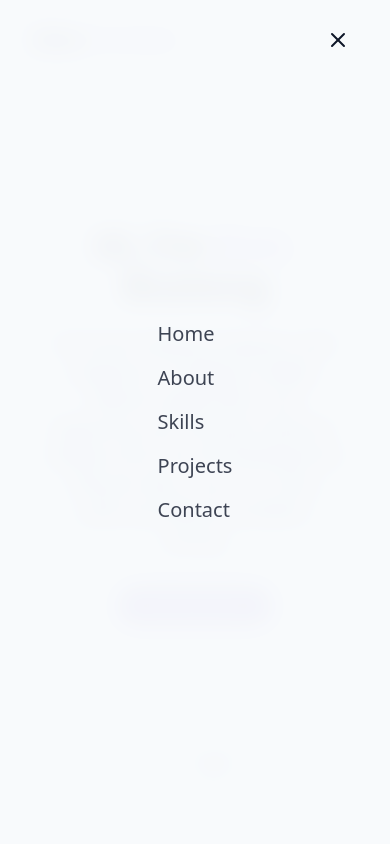
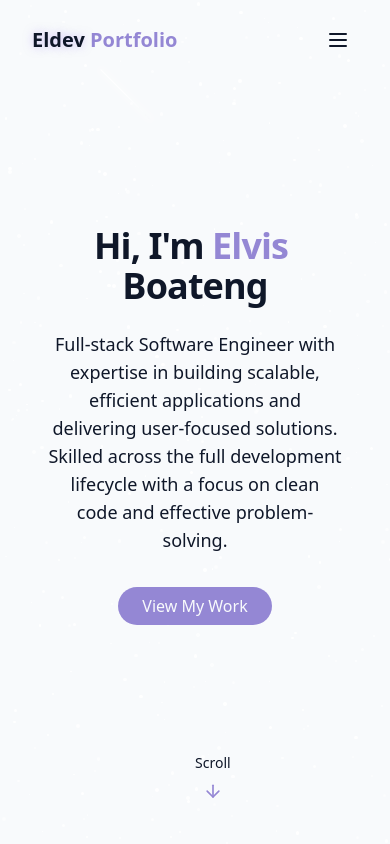
Before and after one commit to Elvis557/PERSONAL-WEBSITE, a React (Vite) app: page / in a window 390 px wide. Shown: the top 844 px of the page. Built offline with nearby package versions, Linux system fonts and the light colour scheme.

Commit message:
Update Navbar.jsx

```diff
--- a/src/components/Navbar.jsx
+++ b/src/components/Navbar.jsx
@@ -1,43 +1,45 @@
-import {cn} from "@/lib/utils";
-import { use } from "react";
+import { cn } from "@/lib/utils";
 import { ThemeToggle } from "./ThemeToggle";
 import { useEffect, useState } from "react";
 import { Menu, X } from "lucide-react";
 
+const navItems = [
+    { name: "Home", href: "#hero" },
+    { name: "About", href: "#about" },
+    { name: "Skills", href: "#skills" },
+    { name: "Projects", href: "#projects" },
+    { name: "Contact", href: "#contact" },
+];
 
-const navItems = [
-    {name: "Home", href: "#hero"},
-    {name: "About", href: "#about"},
-    {name: "Skills", href: "#skills"},
-    {name: "Projects", href: "#projects"},
-    {name: "Contact", href: "#contact"}
-
-
-]
 export const Navbar = () => {
     const [isScrolled, setIsScrolled] = useState(false);
-    const [isMenuOpen, setIsMenuOpen] = useState(true);
+    const [isMenuOpen, setIsMenuOpen] = useState(false);
 
     useEffect(() => {
         const handleScroll = () => {
-            setIsScrolled(window.screenY > 10);
+            setIsScrolled(window.scrollY > 10);
         };
 
         window.addEventListener("scroll", handleScroll);
-        return () =>
-            window.removeEventListener("scroll", handleScroll);
+        return () => window.removeEventListener("scroll", handleScroll);
     }, []);
+
     return (
-        <nav className={cn("fixed w-full z-40 transition-all duration-300",
-            isScrolled? "py-3 bg-background/88 backdrop-blur-md shadow-xs" : "py-5"
-        )}>
-
+        <nav
+            className={cn(
+                "fixed w-full z-40 transition-all duration-300",
+                isScrolled
+                    ? "py-3 bg-background/88 backdrop-blur-md shadow-xs"
+                    : "py-5"
+            )}
+        >
             <div className="container flex items-center justify-between">
-                <a className="text-xl font-bold text-primary flex items-center"
+                <a
+                    className="text-xl font-bold text-primary flex items-center"
                     href="#hero"
                 >
-                    <span className="relative z-10" >
-                        <span className="text-glow"> Eldev </span>{" "}Portfolio
+                    <span className="relative z-10">
+                        <span className="text-glow"> Eldev </span> Portfolio
                     </span>
                 </a>
 
@@ -62,39 +64,43 @@ export const Navbar = () => {
                     </div>
                 </div>
 
-                {/* mobile nav*/}
+                {/* Mobile nav */}
+                <button
+                    onClick={() => setIsMenuOpen((prev) => !prev)}
+                    className="md:hidden p-2 text-foreground z-50"
+                    aria-label={isMenuOpen ? "Close menu" : "Open menu"}
+                >
+                    {isMenuOpen ? <X size={24} /> : <Menu size={24} />}
+                </button>
 
-                <button onClick={() => setIsMenuOpen((prev) => !prev)}
-                    className="md:hidden p-2 text-foreground z-50 "
-                    aria-label={isMenuOpen ? 'Close menu' : 'Open menu'}
+                <div
+                    className={cn(
+                        "fixed inset-0 bg-background/95 backdrop-blur-md z-40 flex flex-col items-center justify-center",
+                        "transition-all duration-300 md:hidden",
+                        isMenuOpen
+                            ? "opacity-100 pointer-events-auto"
+                            : "opacity-0 pointer-events-none"
+                    )}
                 >
-                    {" "}
-                    {isMenuOpen ? <X size={24} /> : <Menu size ={24}/>}</button>
-
-                <div className={cn("fixed inset-0 bg-background/95 backdrop-blur-md z-40 flex flex-col items-center justify-center",
-                    "transition-all duration-300 md:hidden ",
-                    isMenuOpen? "opacity-100 pointer-events-auto": "opacity-0 pointer-events-none"
-                )}>
                     <div className="flex flex-col space-y-4 text-xl">
                         {navItems.map((item, key) => (
-                            <a key={key}
-                                  href= {item.href}
+                            <a
+                                key={key}
+                                href={item.href}
                                 className="text-foreground/80 hover:text-primary transition-colors duration-300"
                                 onClick={() => setIsMenuOpen(false)}
                             >
                                 {item.name}
                             </a>
-
                         ))}
                     </div>
+
+                    {/* Add ThemeToggle in the mobile nav */}
+                    <div className="mt-8">
+                        <ThemeToggle />
                     </div>
-
-
-
-
-
-
+                </div>
             </div>
         </nav>
-  )
-}
+    );
+};
```
Lines whose indentation alone changed are shown as unchanged.
